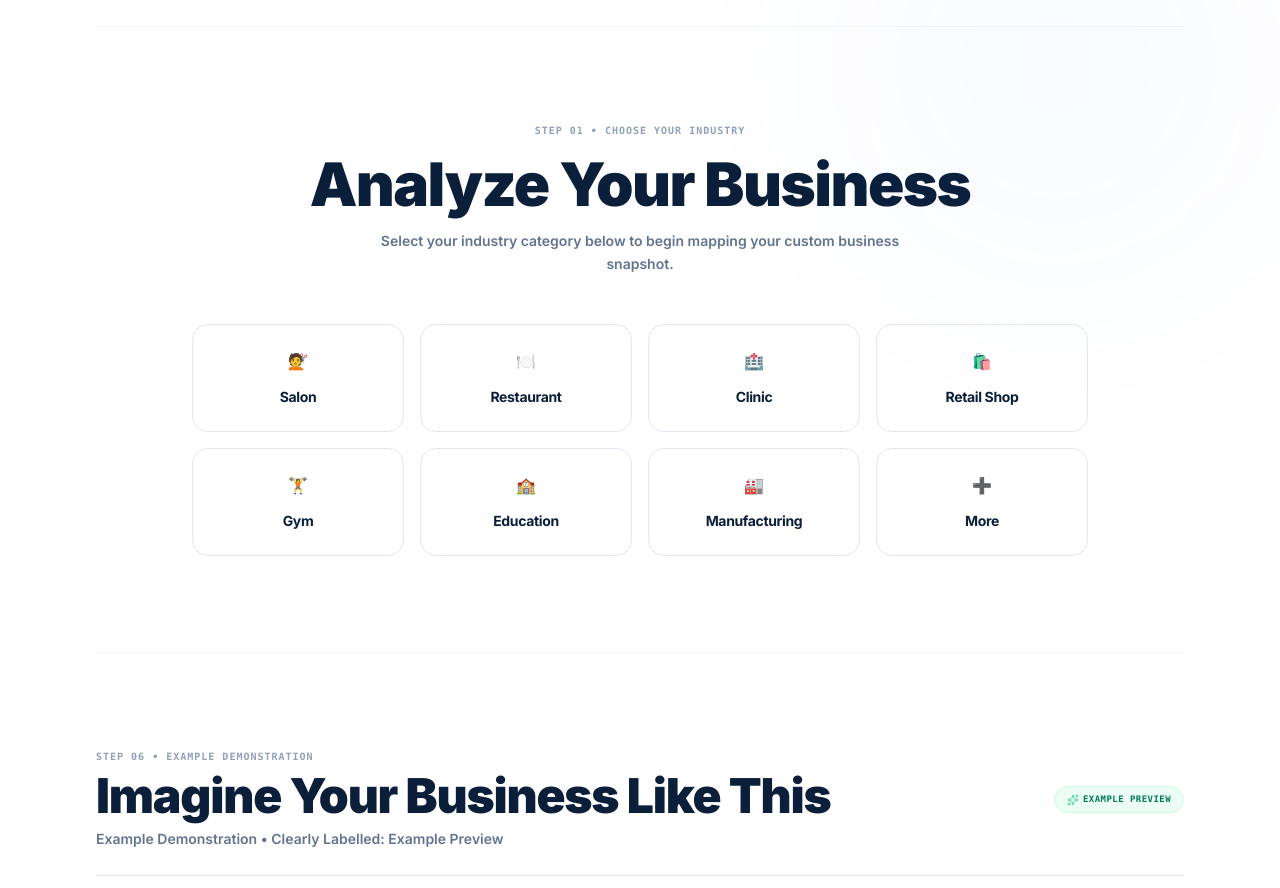
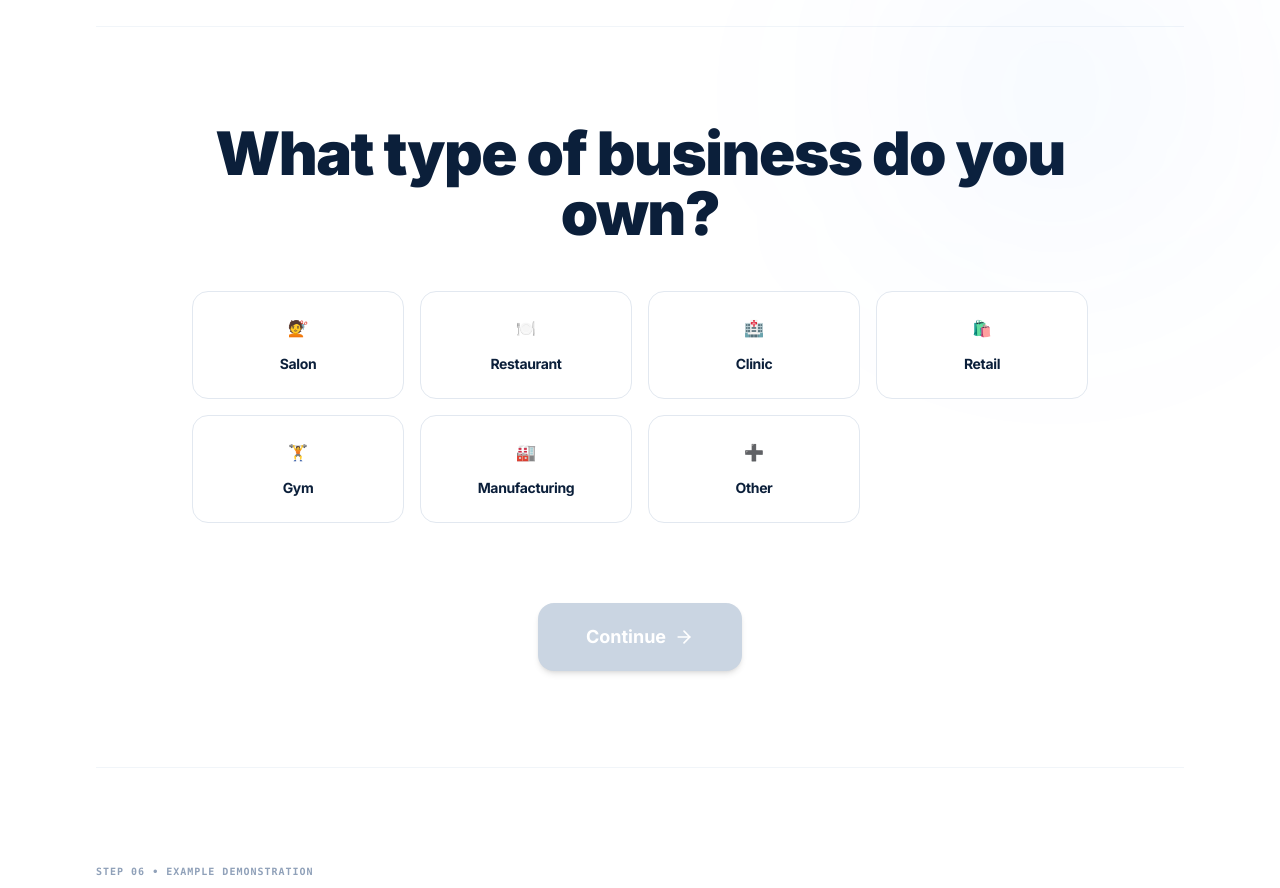
Before and after one commit to ptadas22-lab/apsolution, a React (Vite) app: page / in a window 1280 px wide. Shown: the part 1340-2228 px from the top of the page. Built offline with nearby package versions, Linux system fonts and the light colour scheme.

Commit message:
Improve business selection UI

```diff
--- a/src/components/InteractiveSnapshot.tsx
+++ b/src/components/InteractiveSnapshot.tsx
@@ -58,11 +58,10 @@ export default function InteractiveSnapshot({ onSnapshotGenerated, onScrollToSec
     { id: "salon", label: "Salon", icon: "💇" },
     { id: "restaurant", label: "Restaurant", icon: "🍽️" },
     { id: "clinic", label: "Clinic", icon: "🏥" },
-    { id: "retail", label: "Retail Shop", icon: "🛍️" },
+    { id: "retail", label: "Retail", icon: "🛍️" },
     { id: "gym", label: "Gym", icon: "🏋️" },
-    { id: "education", label: "Education", icon: "🏫" },
     { id: "manufacturing", label: "Manufacturing", icon: "🏭" },
-    { id: "more", label: "More", icon: "➕" }
+    { id: "other", label: "Other", icon: "➕" }
   ];
 
   const loadingMessages = [
@@ -87,7 +86,6 @@ export default function InteractiveSnapshot({ onSnapshotGenerated, onScrollToSec
   const handleSelectIndustry = (id: string, label: string) => {
     setSelectedIndustry(id);
     setSelectedIndustryLabel(label);
-    setStep(2);
   };
 
   const handleFormSubmit = async (e: React.FormEvent) => {
@@ -279,33 +277,53 @@ export default function InteractiveSnapshot({ onSnapshotGenerated, onScrollToSec
         >
           <div className="space-y-12 max-w-4xl mx-auto">
             <div className="space-y-4">
-              <span className="text-[10px] font-bold text-slate-400 uppercase tracking-widest block font-mono">
-                Step 01 • Choose Your Industry
-              </span>
               <h2 className="text-3xl sm:text-5xl lg:text-6xl font-sans font-black text-[#0B1F3A] tracking-tight">
-                Analyze Your Business
+                What type of business do you own?
               </h2>
-              <p className="text-slate-500 text-xs sm:text-sm max-w-xl mx-auto leading-relaxed font-semibold">
-                Select your industry category below to begin mapping your custom business snapshot.
-              </p>
             </div>
 
             <div className="grid grid-cols-2 sm:grid-cols-4 gap-4 max-w-4xl mx-auto">
-              {industries.map((item) => (
+              {industries.map((item) => {
+                const isSelected = selectedIndustry === item.id;
+                return (
                   <button
                     key={item.id}
                     onClick={() => handleSelectIndustry(item.id, item.label)}
-                  className="group p-6 rounded-2xl border border-slate-200 bg-white text-center hover:border-slate-350 hover:shadow-md transition-all duration-300 flex flex-col justify-center items-center gap-3.5 cursor-pointer"
+                    className={`group p-6 rounded-2xl border text-center transition-all duration-300 flex flex-col justify-center items-center gap-3.5 cursor-pointer relative overflow-hidden ${
+                      isSelected
+                        ? "bg-[#0B1F3A] border-[#0B1F3A] shadow-lg shadow-[#0B1F3A]/10 scale-[1.03]"
+                        : "bg-white border-slate-200 hover:border-slate-350 hover:shadow-md"
+                    }`}
                     id={`industry-select-btn-${item.id}`}
                   >
+                    {isSelected && (
+                      <span className="absolute inset-0 bg-gradient-to-tr from-blue-500/10 to-transparent pointer-events-none"></span>
+                    )}
                     <span className="text-3.5xl transition-transform duration-300 group-hover:scale-110 block select-none">
                       {item.icon}
                     </span>
-                  <span className="text-xs sm:text-sm font-bold tracking-tight block text-[#0B1F3A]">
+                    <span className={`text-xs sm:text-sm font-bold tracking-tight block ${
+                      isSelected ? "text-white" : "text-[#0B1F3A]"
+                    }`}>
                       {item.label}
                     </span>
+                    {isSelected && (
+                      <span className="absolute bottom-2 h-1 w-6 bg-[#2563EB] rounded-full"></span>
+                    )}
                   </button>
-              ))}
+                );
+              })}
+            </div>
+
+            <div className="pt-8 flex justify-center">
+              <button
+                onClick={() => setStep(2)}
+                disabled={!selectedIndustry}
+                className="bg-[#2563EB] disabled:bg-slate-300 hover:bg-blue-700 text-white font-bold text-base sm:text-lg px-12 py-5 rounded-2xl transition-all shadow-md inline-flex items-center gap-2 cursor-pointer border-0"
+              >
+                <span>Continue</span>
+                <ArrowRight className="h-5 w-5" />
+              </button>
             </div>
           </div>
         </section>
```
Lines whose indentation alone changed are shown as unchanged.
